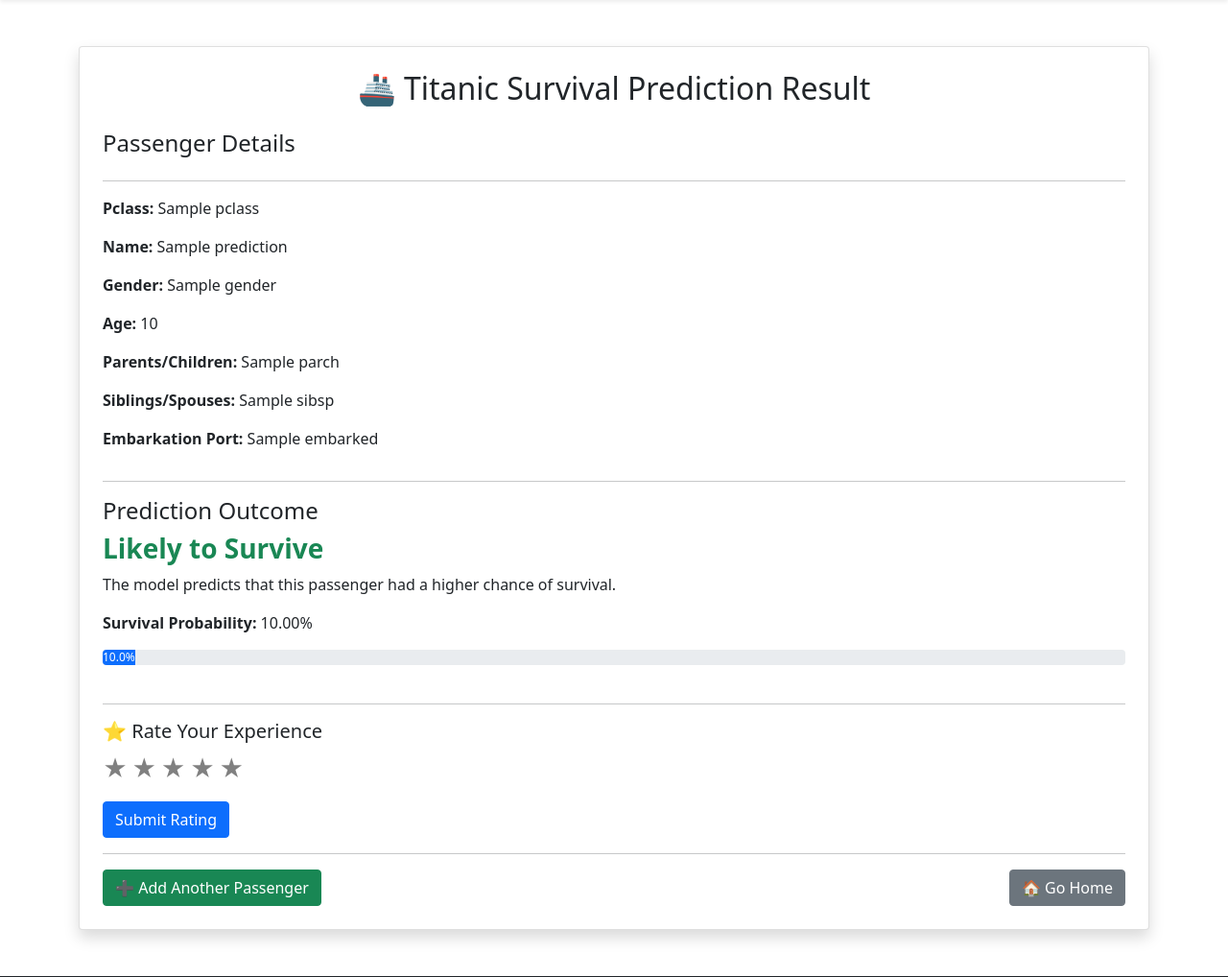
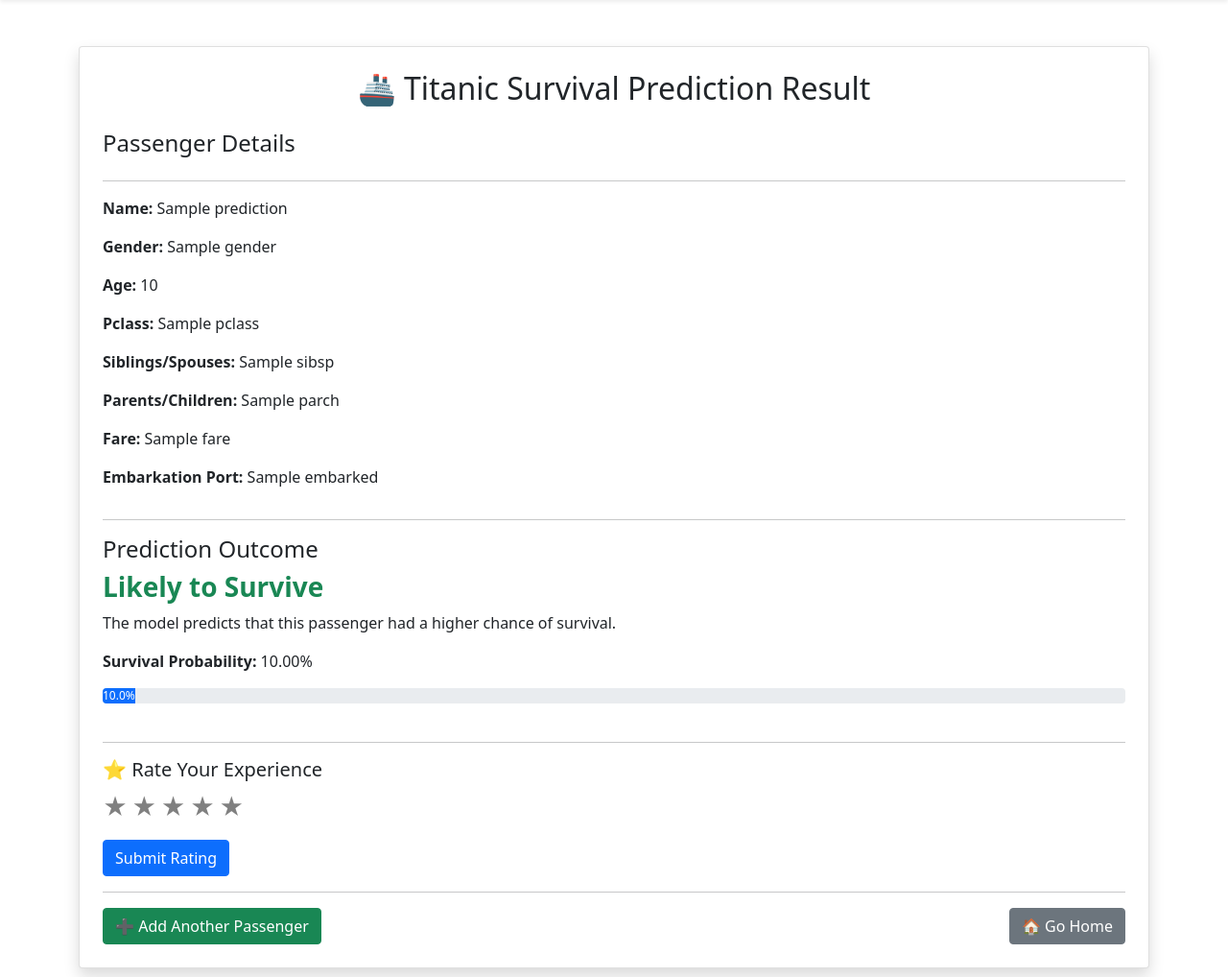
Before and after one commit to gabri3l4-execute/titanic_capstone, a Django app: template webapp/templates/webapp/results.html in a window 1280 px wide. Shown: the part 56-1074 px from the top of the page at 96% size. Run offline with Django 5.2, Linux system fonts and the light colour scheme; the template is opened without the code that fills it: most values are stand-ins (such as "Sample title", 1, 10 or a date in 2020).

Commit message:
updated small line of code

```diff
--- a/webapp/templates/webapp/results.html
+++ b/webapp/templates/webapp/results.html
@@ -10,12 +10,14 @@
         <!-- Passenger Details -->
         <h4>Passenger Details</h4>
         <hr>
-        <p><strong>Pclass:</strong> {{ prediction.pclass }}</p>
+
         <p><strong>Name:</strong> {{ prediction.passenger_name }}</p>
         <p><strong>Gender:</strong> {{ prediction.gender }}</p>
         <p><strong>Age:</strong> {{ prediction.age }}</p>
+        <p><strong>Pclass:</strong> {{ prediction.pclass }}</p>
+        <p><strong>Siblings/Spouses:</strong> {{ prediction.sibsp }}</p>
         <p><strong>Parents/Children:</strong> {{ prediction.parch }}</p>
-        <p><strong>Siblings/Spouses:</strong> {{ prediction.sibsp }}</p>
+        <p><strong>Fare:</strong> {{ prediction.fare }}</p>
         <p><strong>Embarkation Port:</strong> {{ prediction.embarked }}</p>
 
         <hr>
```
